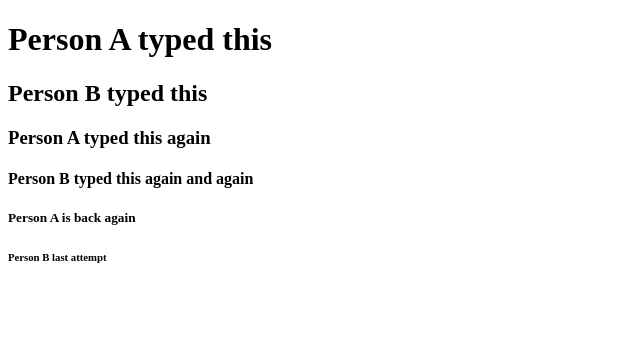
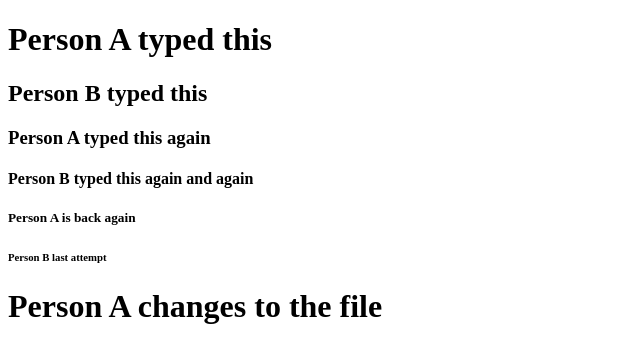
Before and after one commit to GurnekS/donut, a plain HTML site: page index.html in a window 1280 px wide. Shown: the whole page, without its empty margins (0-640 px from the left). Drawn offline with Linux system fonts and the light colour scheme.

Commit message:
messed up file

```diff
--- a/index.html
+++ b/index.html
@@ -11,6 +11,7 @@
 <h4>Person B typed this again and again</h4>
 <h5>Person A is back again</h5>
 <h6> Person B last attempt</h6>
+<h1>Person A changes to the file</h1>
 
 </body>
 </html>
```
